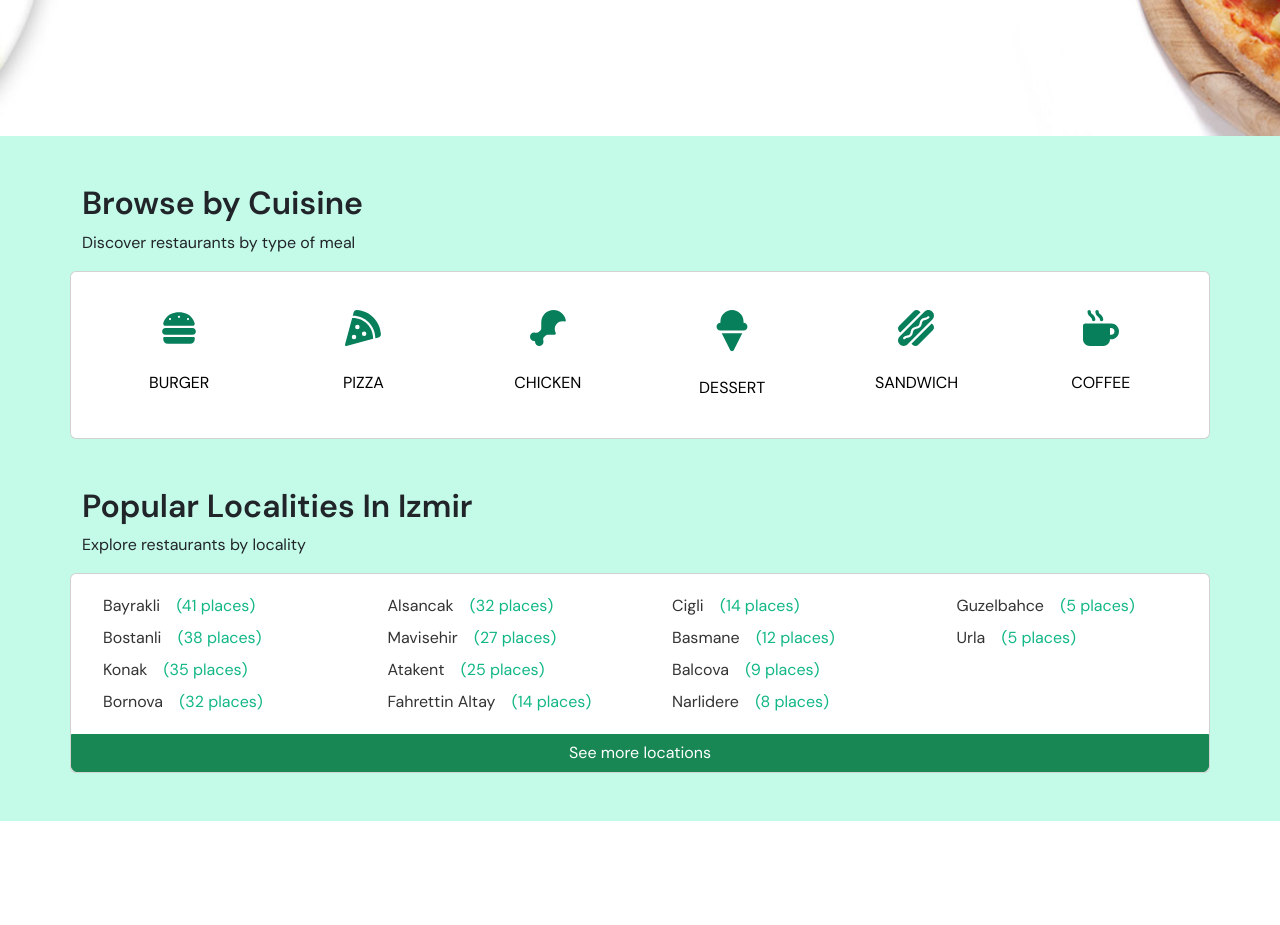
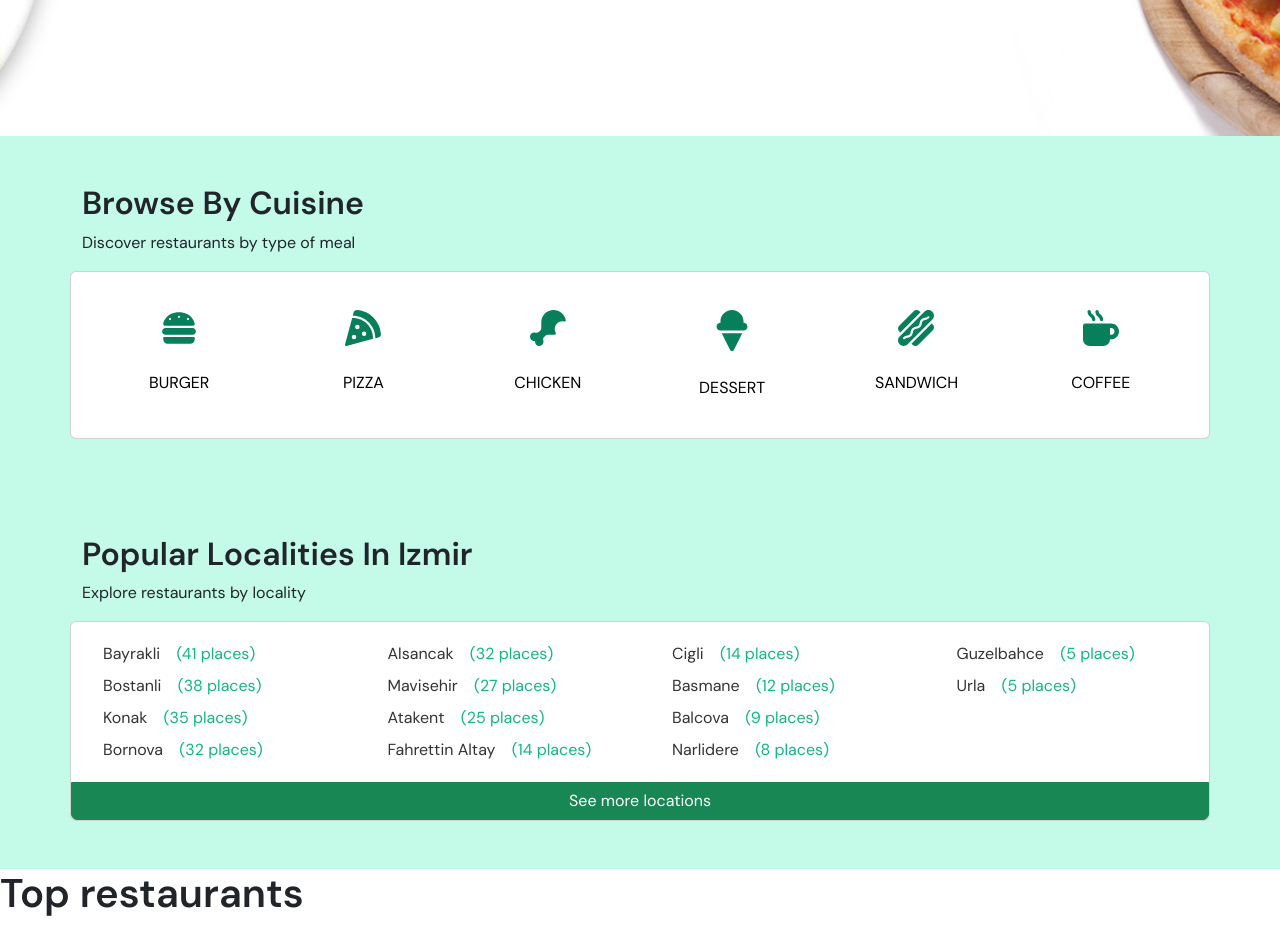
Before and after one commit to ardakoc/djelivery, a React (Vite) app in the folder frontend/: page / in a window 1280 px wide. Shown: the part 640-1565 px from the top of the page. Before the commit the page ends 1461 px from the top, so only its background shows below. Built offline with nearby package versions, Linux system fonts and the light colour scheme.

Commit message:
added main content component. made other components dynamic.

```diff
--- a/frontend/src/App.css
+++ b/frontend/src/App.css
@@ -63,7 +63,7 @@ input[type="checkbox"]:focus {
   width: 30% !important;
 }
 
-.page-section {
+.section-bg {
   background-color: #c3fae8;
 }
 
--- a/frontend/src/App.jsx
+++ b/frontend/src/App.jsx
@@ -2,6 +2,7 @@ import './App.css'
 import Navigation from './components/Navigation/Navigation'
 import Hero from './components/MainPage/Hero/Hero'
 import BrowseSection from './components/MainPage/Content/BrowseSection/BrowseSection'
+import RestaurantsSection from './components/MainPage/Content/RestaurantsSection/RestaurantsSection'
 
 function App() {
   return (
@@ -9,6 +10,7 @@ function App() {
       <Navigation />
       <Hero />
       <BrowseSection />
+      <RestaurantsSection />
     </>
   )
 }
--- a/frontend/src/components/MainPage/Content/BrowseSection/BrowseByCuisine.jsx
+++ b/frontend/src/components/MainPage/Content/BrowseSection/BrowseByCuisine.jsx
@@ -1,7 +1,5 @@
 // Bootstrap Components
-import Container from "react-bootstrap/esm/Container";
 import Row from "react-bootstrap/esm/Row";
-import Col from "react-bootstrap/esm/Col";
 import Card from "react-bootstrap/Card";
 
 // Custom Components
@@ -12,30 +10,26 @@ import DessertIcon from "../../../Icons/Foods/DessertIcon";
 import SandwichIcon from "../../../Icons/Foods/SandwichIcon";
 import CoffeeIcon from "../../../Icons/Foods/CoffeeIcon";
 import FoodCard from "./FoodCard";
+import Content from "../Content";
 
 export default function BrowseByCuisine() {
   return (
-    <div className="page-section">
-      <Container className="pt-5 b-5">
-        <Row>
-          <Col>
-            <h2>Browse by Cuisine</h2>
-            <p>Discover restaurants by type of meal</p>
-          </Col>
-          <Card>
-            <Card.Body>
-              <Row>
-                <FoodCard food="Burger" icon={<BurgerIcon width="36px" />} />
-                <FoodCard food="Pizza" icon={<PizzaIcon width="36px" />}/>
-                <FoodCard food="Chicken" icon={<ChickenIcon width="36px" />}/>
-                <FoodCard food="Dessert" icon={<DessertIcon width="36px" />}/>
-                <FoodCard food="Sandwich"icon={<SandwichIcon width="36px" />}/>
-                <FoodCard food="Coffee" icon={<CoffeeIcon width="36px" />}/>
-              </Row>
-            </Card.Body>
-          </Card>
-        </Row>
-      </Container>
-    </div>
+    <Content
+      title="Browse By Cuisine"
+      description="Discover restaurants by type of meal"
+      background="true"
+      body={
+        <Card.Body>
+          <Row>
+            <FoodCard food="Burger" icon={<BurgerIcon width="36px" />} />
+            <FoodCard food="Pizza" icon={<PizzaIcon width="36px" />} />
+            <FoodCard food="Chicken" icon={<ChickenIcon width="36px" />} />
+            <FoodCard food="Dessert" icon={<DessertIcon width="36px" />} />
+            <FoodCard food="Sandwich" icon={<SandwichIcon width="36px" />} />
+            <FoodCard food="Coffee" icon={<CoffeeIcon width="36px" />} />
+          </Row>
+        </Card.Body>
+      }
+    />
   );
 }
--- a/frontend/src/components/MainPage/Content/BrowseSection/BrowseByLocation.jsx
+++ b/frontend/src/components/MainPage/Content/BrowseSection/BrowseByLocation.jsx
@@ -1,5 +1,4 @@
 // Bootstrap Components
-import Container from "react-bootstrap/esm/Container";
 import Row from "react-bootstrap/esm/Row";
 import Col from "react-bootstrap/esm/Col";
 import Card from "react-bootstrap/Card";
@@ -7,17 +6,15 @@ import Card from "react-bootstrap/Card";
 // Custom Components
 import LocationCard from "./LocationCard";
 import Button from "react-bootstrap/esm/Button";
+import Content from "../Content";
 
 export default function BrowseByLocation() {
   return (
-    <div className="page-section">
-      <Container className="pt-5 pb-5">
-        <Row>
-          <Col>
-            <h2>Popular Localities In Izmir</h2>
-            <p>Explore restaurants by locality</p>
-          </Col>
-          <Card>
+    <Content
+      title="Popular Localities In Izmir"
+      description="Explore restaurants by locality"
+      background="true"
+      body={
         <Row>
           <Col>
             <Card.Body>
@@ -56,9 +53,7 @@ export default function BrowseByLocation() {
             See more locations
           </Button>
         </Row>
-          </Card>
-        </Row>
-      </Container>
-    </div>
+      }
+    />
   );
 }
--- /dev/null
+++ b/frontend/src/components/MainPage/Content/Content.jsx
@@ -0,0 +1,23 @@
+// Bootstrap Components
+import Col from "react-bootstrap/esm/Col";
+import Container from "react-bootstrap/esm/Container";
+import Row from "react-bootstrap/esm/Row";
+import Card from "react-bootstrap/Card";
+
+export default function Content(props) {
+  return (
+    <div className={props.background === "true" && "section-bg"}>
+      <Container className="pt-5 pb-5">
+        <Row>
+          <Col>
+            <h2>{props.title}</h2>
+            <p>{props.description}</p>
+          </Col>
+          <Card>
+            {props.body}
+          </Card>
+        </Row>
+      </Container>
+    </div>
+  );
+}
--- /dev/null
+++ b/frontend/src/components/MainPage/Content/RestaurantsSection/RestaurantsSection.jsx
@@ -0,0 +1,7 @@
+import TopRestaurants from "./TopRestaurants";
+
+export default function RestaurantsSection() {
+  return (
+    <TopRestaurants />
+  )
+}
```
Lines whose indentation alone changed are shown as unchanged.
